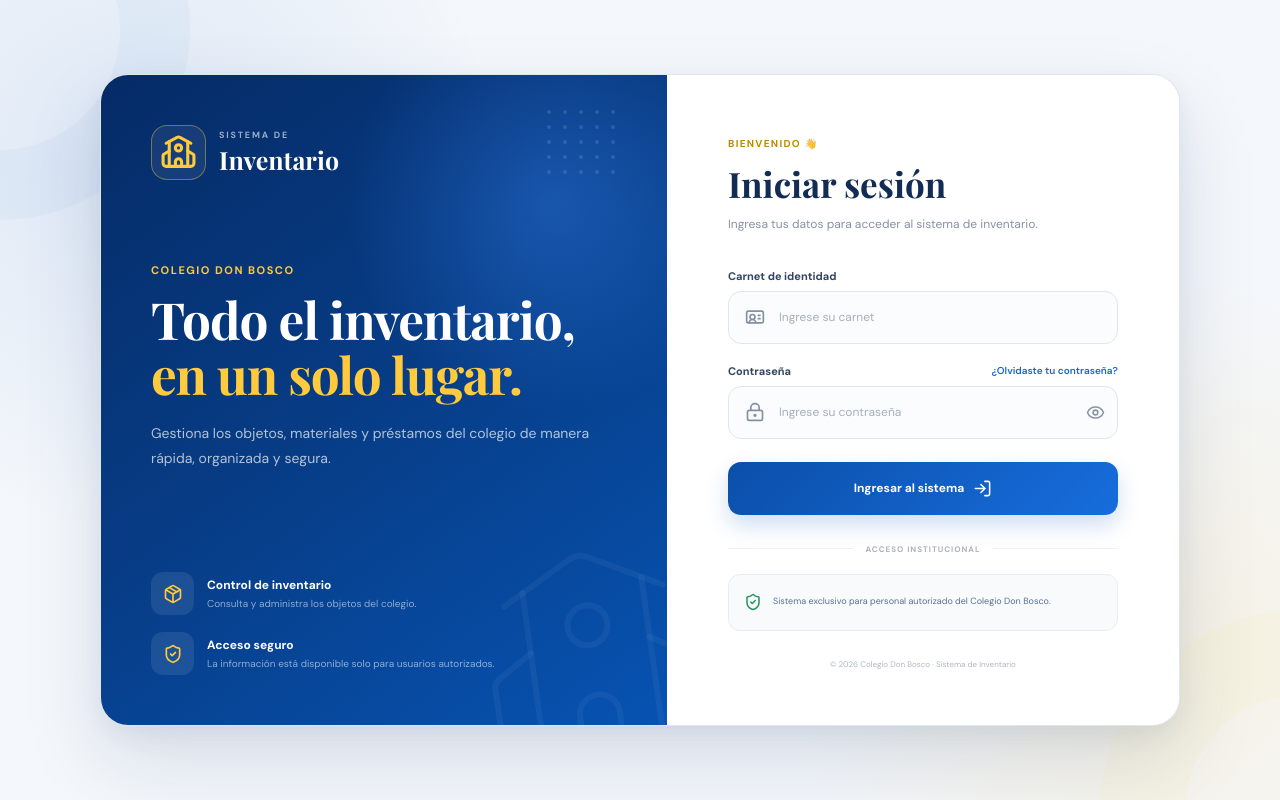
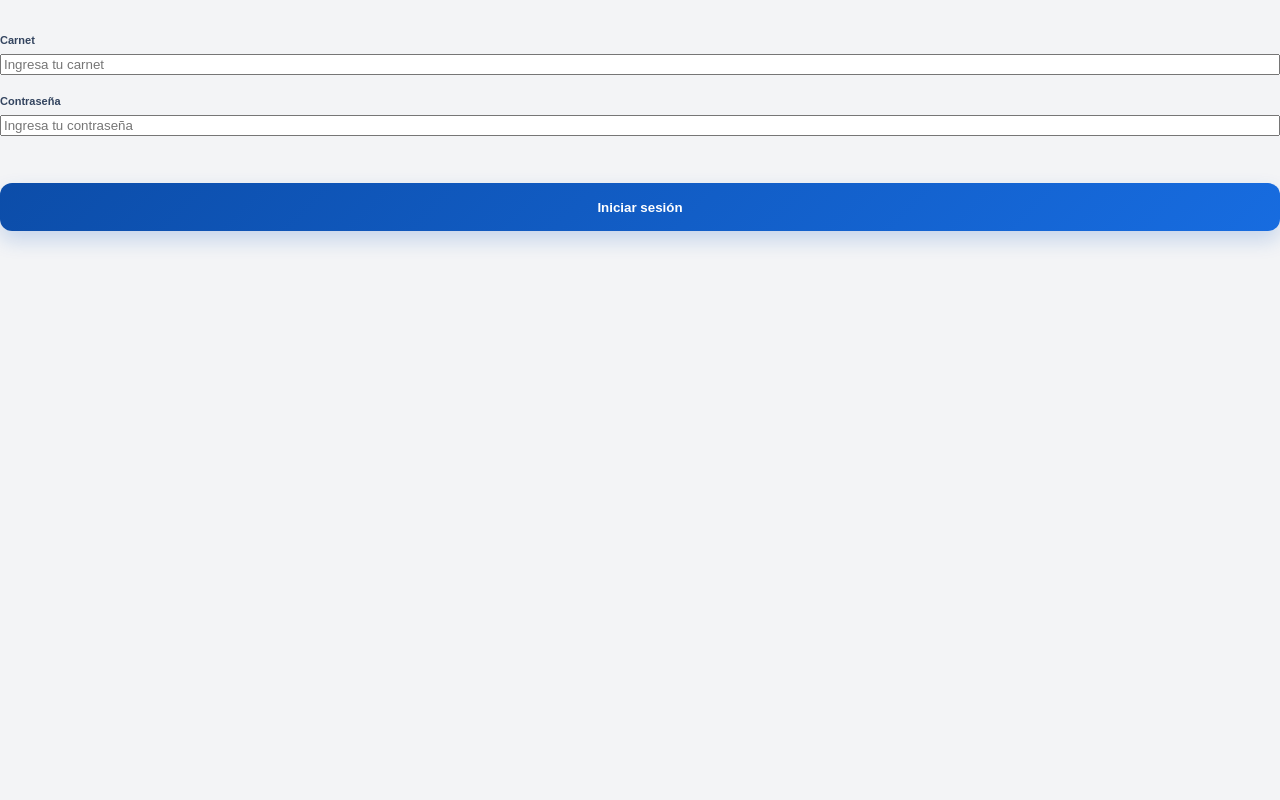
Before and after one commit to xfelixp47/inventario_colegio1, a React (Vite) app: page /login in a window 1280 px wide. Built offline with nearby package versions, Linux system fonts and the light colour scheme.

Commit message:
Corregir login

```diff
--- a/src/components/auth/LoginForm.tsx
+++ b/src/components/auth/LoginForm.tsx
@@ -1,260 +1,64 @@
 import { useState } from "react";
-import { useNavigate } from "react-router-dom";
-import {
-  Eye,
-  EyeOff,
-  IdCard,
-  LockKeyhole,
-  LogIn,
-  Package,
-  School,
-  ShieldCheck,
-} from "lucide-react";
-
-import { authRepository } from "../../repositories/authRepository";
+import type { FormEvent } from "react";
+import type { LoginCredentials } from "../../types/auth";
 import "./LoginForm.css";
 
-function LoginForm() {
-  const navigate = useNavigate();
+interface LoginFormProps {
+  error?: string;
+  onSubmit: (credentials: LoginCredentials) => void;
+}
 
+function LoginForm({ error, onSubmit }: LoginFormProps) {
   const [carnet, setCarnet] = useState("");
   const [password, setPassword] = useState("");
-  const [showPassword, setShowPassword] = useState(false);
-  const [error, setError] = useState("");
 
-  const handleSubmit = (e: React.FormEvent<HTMLFormElement>) => {
+  const handleSubmit = (e: FormEvent<HTMLFormElement>) => {
     e.preventDefault();
 
-    setError("");
-
     if (!carnet.trim() || !password.trim()) {
-      setError("Por favor, completa todos los campos.");
       return;
     }
 
-    const user = authRepository.login({
+    onSubmit({
       carnet,
       password,
     });
-
-    if (!user) {
-      setError("Carnet o contraseña incorrectos.");
-      return;
-    }
-
-    navigate("/", { replace: true });
   };
 
   return (
-    <div className="login-page">
-      {/* DECORACIONES DE FONDO */}
-      <div className="login-background-circle circle-1"></div>
-      <div className="login-background-circle circle-2"></div>
-
-      <main className="login-container">
-        {/* LADO IZQUIERDO */}
-        <section className="login-information">
-          <div className="information-content">
-            <div className="login-brand">
-              <div className="login-brand-icon">
-                <School size={37} />
-              </div>
-
-              <div>
-                <span>SISTEMA DE</span>
-                <h2>Inventario</h2>
-              </div>
-            </div>
-
-            <div className="login-welcome">
-              <span className="institution-label">
-                COLEGIO DON BOSCO
-              </span>
-
-              <h1>
-                Todo el inventario,
-                <span> en un solo lugar.</span>
-              </h1>
-
-              <p>
-                Gestiona los objetos, materiales y préstamos del colegio
-                de manera rápida, organizada y segura.
-              </p>
-            </div>
-
-            <div className="login-features">
-              <div className="login-feature">
-                <div className="feature-icon">
-                  <Package size={20} />
-                </div>
-
-                <div>
-                  <strong>Control de inventario</strong>
-                  <span>
-                    Consulta y administra los objetos del colegio.
-                  </span>
-                </div>
-              </div>
-
-              <div className="login-feature">
-                <div className="feature-icon">
-                  <ShieldCheck size={20} />
-                </div>
-
-                <div>
-                  <strong>Acceso seguro</strong>
-                  <span>
-                    La información está disponible solo para usuarios
-                    autorizados.
-                  </span>
-                </div>
-              </div>
-            </div>
-          </div>
-
-          <div className="school-decoration">
-            <School size={240} strokeWidth={0.6} />
-          </div>
-
-          <div className="dots-decoration">
-            {Array.from({ length: 25 }).map((_, index) => (
-              <span key={index}></span>
-            ))}
-          </div>
-        </section>
-
-        {/* LADO DERECHO */}
-        <section className="login-form-section">
-          <div className="login-form-wrapper">
-            <div className="mobile-logo">
-              <School size={31} />
-            </div>
-
-            <div className="login-heading">
-              <span>BIENVENIDO 👋</span>
-
-              <h2>Iniciar sesión</h2>
-
-              <p>
-                Ingresa tus datos para acceder al sistema de inventario.
-              </p>
-            </div>
-
-            <form onSubmit={handleSubmit} className="login-form">
-              {/* CARNET */}
+    <form className="login-form" onSubmit={handleSubmit}>
       <div className="form-group">
-                <label htmlFor="carnet">
-                  Carnet de identidad
-                </label>
-
-                <div className="input-container">
-                  <IdCard size={20} />
+        <label htmlFor="carnet">Carnet</label>
 
         <input
           id="carnet"
           type="text"
+          placeholder="Ingresa tu carnet"
           value={carnet}
-                    onChange={(e) => {
-                      setCarnet(e.target.value);
-                      setError("");
-                    }}
-                    placeholder="Ingrese su carnet"
+          onChange={(e) => setCarnet(e.target.value)}
           autoComplete="username"
         />
       </div>
-              </div>
 
-              {/* CONTRASEÑA */}
       <div className="form-group">
-                <div className="password-label">
-                  <label htmlFor="password">
-                    Contraseña
-                  </label>
-
-                  <button
-                    type="button"
-                    className="forgot-password"
-                  >
-                    ¿Olvidaste tu contraseña?
-                  </button>
-                </div>
-
-                <div className="input-container">
-                  <LockKeyhole size={20} />
+        <label htmlFor="password">Contraseña</label>
 
         <input
           id="password"
-                    type={showPassword ? "text" : "password"}
+          type="password"
+          placeholder="Ingresa tu contraseña"
           value={password}
-                    onChange={(e) => {
-                      setPassword(e.target.value);
-                      setError("");
-                    }}
-                    placeholder="Ingrese su contraseña"
+          onChange={(e) => setPassword(e.target.value)}
           autoComplete="current-password"
         />
-
-                  <button
-                    type="button"
-                    className="show-password"
-                    onClick={() =>
-                      setShowPassword(!showPassword)
-                    }
-                    aria-label={
-                      showPassword
-                        ? "Ocultar contraseña"
-                        : "Mostrar contraseña"
-                    }
-                  >
-                    {showPassword ? (
-                      <EyeOff size={19} />
-                    ) : (
-                      <Eye size={19} />
-                    )}
-                  </button>
-                </div>
       </div>
 
-              {/* ERROR */}
-              {error && (
-                <div className="login-error">
-                  <span>!</span>
-                  {error}
-                </div>
-              )}
+      {error && <div className="login-error">{error}</div>}
 
-              {/* BOTÓN */}
-              <button
-                type="submit"
-                className="login-submit-button"
-              >
-                <span>Ingresar al sistema</span>
-                <LogIn size={19} />
+      <button type="submit" className="login-button">
+        Iniciar sesión
       </button>
     </form>
-
-            <div className="login-divider">
-              <span></span>
-              <p>ACCESO INSTITUCIONAL</p>
-              <span></span>
-            </div>
-
-            <div className="security-message">
-              <ShieldCheck size={18} />
-
-              <p>
-                Sistema exclusivo para personal autorizado del
-                Colegio Don Bosco.
-              </p>
-            </div>
-
-            <footer className="login-footer">
-              © 2026 Colegio Don Bosco · Sistema de Inventario
-            </footer>
-          </div>
-        </section>
-      </main>
-    </div>
   );
 }
 
```
Also changed, not shown: src/pages/auth/LoginPage.tsx (+3 -16 lines). Lines whose indentation alone changed are shown as unchanged.
